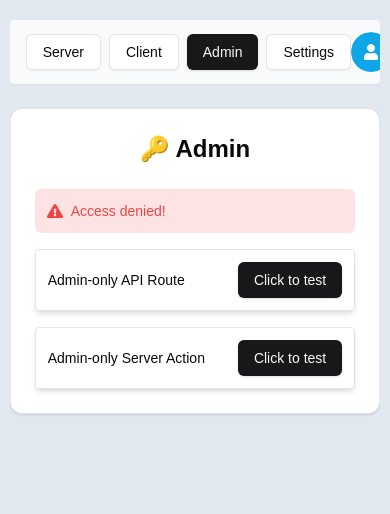
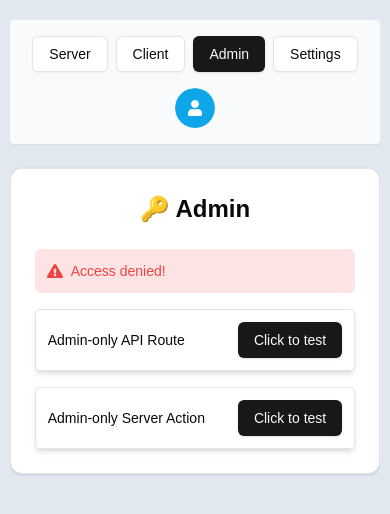
Before and after one commit to stormymayday/next-auth-v5, a Next.js app: page /admin in a window 390 px wide. Shown: the top 514 px of the page. Built offline with nearby package versions, Linux system fonts and the light colour scheme; no server answers.

Commit message:
Navbar responsivness

```diff
--- a/app/(protected)/_components/Navbar.tsx
+++ b/app/(protected)/_components/Navbar.tsx
@@ -9,7 +9,7 @@ function Navbar() {
     const pathname = usePathname();
 
     return (
-        <nav className="w-[95vw] max-w-[600px] mt-5 bg-slate-50 h-16 flex justify-between items-center p-4 rounded-sm shadow-sm">
+        <nav className="w-full max-w-[600px] mt-5 bg-slate-50 h-auto min-h-16 flex flex-col sm:flex-row justify-between items-center p-4 rounded-sm shadow-sm space-y-4 sm:space-y-0">
             <div className="flex gap-x-2">
                 <Button
                     variant={pathname === "/server" ? "default" : "outline"}
```
